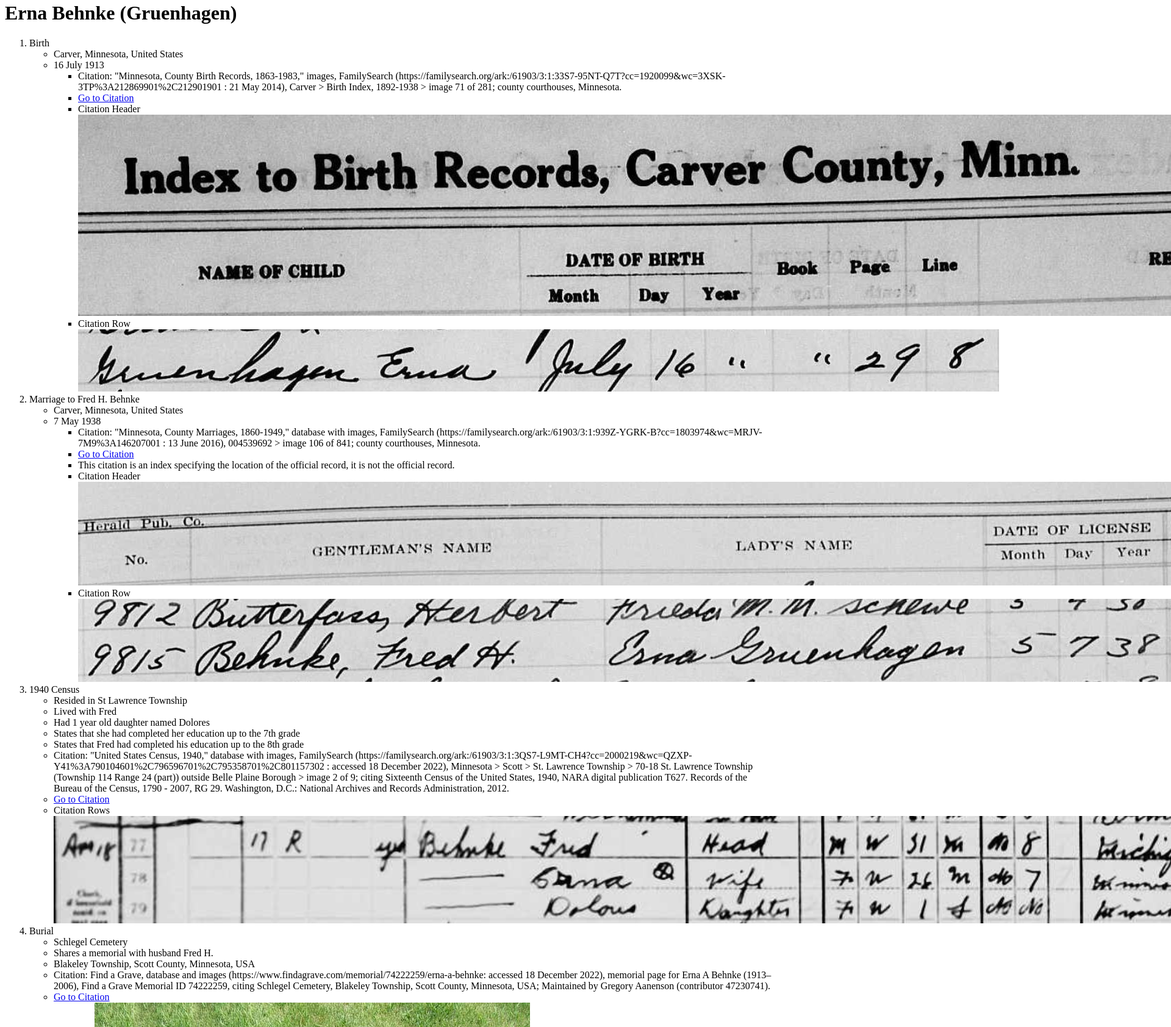
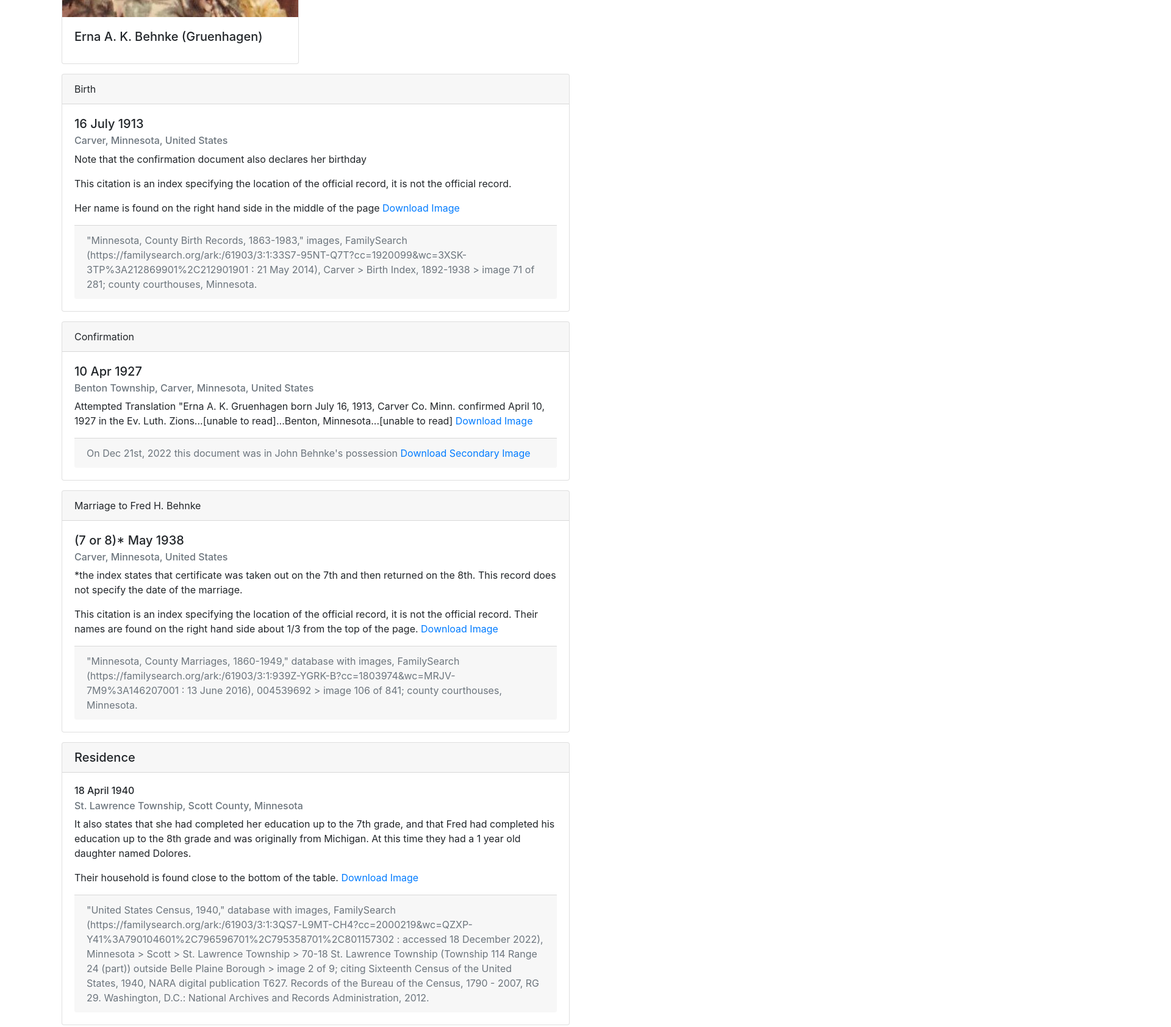
Before and after one commit to justinleebehnke/family, a plain HTML site: page index.html in a window 1280 px wide. Shown: the part 383-2067 px from the top of the page at 61% size, 1920 px wide, since content can reach past the window. Drawn offline with nearby package versions, Linux system fonts and the light colour scheme.

Commit message:
Clean up styles and format. Add confirmation

```diff
--- a/index.html
+++ b/index.html
@@ -4,88 +4,195 @@
     <meta charset="UTF-8" />
     <meta http-equiv="X-UA-Compatible" content="IE=edge" />
     <meta name="viewport" content="width=device-width, initial-scale=1.0" />
-    <link rel="stylesheet" href="./style.css" />
+    <link
+      rel="stylesheet"
+      href="https://cdn.jsdelivr.net/npm/bootstrap@4.0.0/dist/css/bootstrap.min.css"
+      integrity="sha384-Gn5384xqQ1aoWXA+058RXPxPg6fy4IWvTNh0E263XmFcJlSAwiGgFAW/dAiS6JXm"
+      crossorigin="anonymous"
+    />
+    <link rel="stylesheet" href="style.css" />
     <title>Family</title>
   </head>
-  <body>
-    <img src="images/ErnaAnnaKlaraBehnke.jpeg" />
-    <h1>Erna Behnke (Gruenhagen)</h1>
-    <ol>
-      <li>
-        Birth
-        <ul>
-          <li>Carver, Minnesota, United States</li>
-          <li>16 July 1913</li>
-          <ul>
-            <li>
-              Citation: "Minnesota, County Birth Records, 1863-1983," images, FamilySearch (https://familysearch.org/ark:/61903/3:1:33S7-95NT-Q7T?cc=1920099&wc=3XSK-3TP%3A212869901%2C212901901 : 21 May 2014), Carver > Birth Index, 1892-1938 > image 71 of 281; county courthouses, Minnesota.
-            </li>
-            <li>
+  <body class="container">
+    <div class="card" style="width: 35%">
+      <img
+        class="card-img-top"
+        src="images/ErnaAnnaKlaraBehnke.jpeg"
+        alt="Photo of Erna"
+      />
+      <div class="card-body">
+        <h5 class="card-title">Erna A. K. Behnke (Gruenhagen)</h5>
+      </div>
+    </div>
+
+    <div class="card" style="width: 75%">
+      <div class="card-header">Birth</div>
+      <div class="card-body">
+        <h5 class="card-title">16 July 1913</h5>
+        <h6 class="card-subtitle mb-2 text-muted">
+          Carver, Minnesota, United States
+        </h6>
+        <p class="card-text">
+          Note that the confirmation document also declares her birthday
+        </p>
+        <p class="card-text">
+          This citation is an index specifying the location of the official
+          record, it is not the official record.
+        </p>
+        <p class="card-text">
+          Her name is found on the right hand side in the middle of the page
           <a
-              href="https://familysearch.org/ark:/61903/3:1:33S7-95NT-Q7T?cc=1920099&wc=3XSK-3TP%3A212869901%2C212901901"
-              >Go to Citation</a
+            class="card-link"
+            href="images/GruenhagenErnaBirthIndexRecordImage.jpg"
+            download
+            >Download Image</a
           >
-            <li>Citation Header<img src="images/ErnaBehnkeBirthIndexHeader.png"></li>
-            <li>Citation Row<img src="images/ErnaBehnkeBirthIndexRow.png"></li>
-            </li>
-          </ul>
-        </ul>
-      </li>
-      <li>
-        Marriage to Fred H. Behnke
-        <ul>
-          <li>Carver, Minnesota, United States</li>
-          <li>7 May 1938</li>
-          <ul>
-          <li>
-            Citation: "Minnesota, County Marriages, 1860-1949," database with
-            images, FamilySearch
+        </p>
+        <div class="card-footer text-muted">
+          "Minnesota, County Birth Records, 1863-1983," images, FamilySearch
+          (https://familysearch.org/ark:/61903/3:1:33S7-95NT-Q7T?cc=1920099&wc=3XSK-3TP%3A212869901%2C212901901
+          : 21 May 2014), Carver > Birth Index, 1892-1938 > image 71 of 281;
+          county courthouses, Minnesota.
+        </div>
+      </div>
+    </div>
+
+    <div class="card" style="width: 75%">
+      <d class="card-header">Confirmation</d>
+      <div class="card-body">
+        <h5 class="card-title">10 Apr 1927</h5>
+        <h6 class="card-subtitle mb-2 text-muted">
+          Benton Township, Carver, Minnesota, United States
+        </h6>
+        <p class="card-text">
+          Attempted Translation "Erna A. K. Gruenhagen born July 16, 1913,
+          Carver Co. Minn. confirmed April 10, 1927 in the Ev. Luth.
+          Zions...[unable to read]...Benton, Minnesota...[unable to read]
+          <a
+            class="card-link"
+            href="images/ErnaGruenhagen-confirmation.jpg"
+            download
+            >Download Image</a
+          >
+        </p>
+        <div class="card-footer text-muted">
+          On Dec 21st, 2022 this document was in John Behnke's possession
+          <a href="images/ErnaGruenhagen-confirmation-rolled-up.jpg" download
+            >Download Secondary Image</a
+          >
+        </div>
+      </div>
+    </div>
+
+    <div class="card" style="width: 75%">
+      <div class="card-header">Marriage to Fred H. Behnke</div>
+      <div class="card-body">
+        <h5 class="card-title">(7 or 8)* May 1938</h5>
+        <h6 class="card-subtitle mb-2 text-muted"></h6>
+        <h6 class="card-subtitle mb-2 text-muted">
+          Carver, Minnesota, United States
+        </h6>
+        <p class="card-text">
+          *the index states that certificate was taken out on the 7th and then
+          returned on the 8th. This record does not specify the date of the
+          marriage.
+        </p>
+        <p class="card-text">
+          This citation is an index specifying the location of the official
+          record, it is not the official record. Their names are found on the
+          right hand side about 1/3 from the top of the page.
+          <a
+            class="card-link"
+            href="images/ErnaAndFredMarriageIndexRecord.jpg"
+            download
+            >Download Image</a
+          >
+        </p>
+        <div class="card-footer text-muted">
+          "Minnesota, County Marriages, 1860-1949," database with images,
+          FamilySearch
           (https://familysearch.org/ark:/61903/3:1:939Z-YGRK-B?cc=1803974&wc=MRJV-7M9%3A146207001
           : 13 June 2016), 004539692 > image 106 of 841; county courthouses,
           Minnesota.
-            <li>
+        </div>
+      </div>
+    </div>
+
+    <div class="card" style="width: 75%">
+      <h5 class="card-header">Residence</h5>
+      <div class="card-body">
+        <h6 class="card-title">18 April 1940</h6>
+        <h6 class="card-subtitle mb-2 text-muted">
+          St. Lawrence Township, Scott County, Minnesota
+        </h6>
+        <p class="card-text">
+          It also states that she had completed her education up to the 7th
+          grade, and that Fred had completed his education up to the 8th grade
+          and was originally from Michigan. At this time they had a 1 year old
+          daughter named Dolores.
+        </p>
+        <p class="card-text">
+          Their household is found close to the bottom of the table.
           <a
-              href="https://familysearch.org/ark:/61903/3:1:939Z-YGRK-B?cc=1803974&wc=MRJV-7M9%3A146207001"
-              >Go to Citation</a
+            class="card-link"
+            href="images/1940StLawrenceTownshipCensusRecord.jpg"
+            download
+            >Download Image</a
           >
-            </li>
-            <li>This citation is an index specifying the location of the official record, it is not the official record.</li>
-            <li>Citation Header<img src="images/FredAndErnaMarriageTableHeader.png"></li>
-            <li>Citation Row<img src="images/FredAndErnaMarriageRecordRow.png"></li>
-          </ul>
-          </li>
-        </ul>
-      </li>
-      <li>
-        1940 Census
-        <ul>
-        <li>Resided in St Lawrence Township</li>
-        <li>Lived with Fred</li>
-        <li>Had 1 year old daughter named Dolores</li>
-        <li>States that she had completed her education up to the 7th grade</li>
-        <li>States that Fred had completed his education up to the 8th grade</li>
-      </ul>
-        <ul>
-          <li>Citation: "United States Census, 1940," database with images, FamilySearch (https://familysearch.org/ark:/61903/3:1:3QS7-L9MT-CH4?cc=2000219&wc=QZXP-Y41%3A790104601%2C796596701%2C795358701%2C801157302 : accessed 18 December 2022), Minnesota > Scott > St. Lawrence Township > 70-18 St. Lawrence Township (Township 114 Range 24 (part)) outside Belle Plaine Borough > image 2 of 9; citing Sixteenth Census of the United States, 1940, NARA digital publication T627. Records of the Bureau of the Census, 1790 - 2007, RG 29. Washington, D.C.: National Archives and Records Administration, 2012.</li>
-          <li>
-            <a
-            href="https://familysearch.org/ark:/61903/3:1:3QS7-L9MT-CH4?cc=2000219&wc=QZXP-Y41%3A790104601%2C796596701%2C795358701%2C801157302"
-            >Go to Citation</a
-          >
-          <li>Citation Rows<img src="images/1940CensusResidenceErnaAndFred.png"></li>
-        </ul>
-      </li>
-      <li>
-        Burial
-        <ul>
-          <li>Schlegel Cemetery</li>
-          <li>Shares a memorial with husband Fred H.</li>
-          <li>Blakeley Township, Scott County, Minnesota, USA</li>
-          <li>Citation: Find a Grave, database and images (https://www.findagrave.com/memorial/74222259/erna-a-behnke: accessed 18 December 2022), memorial page for Erna A Behnke (1913–2006), Find a Grave Memorial ID 74222259, citing Schlegel Cemetery, Blakeley Township, Scott County, Minnesota, USA; Maintained by Gregory Aanenson (contributor 47230741).</li>
-          <li><a href="https://www.findagrave.com/memorial/74222259/erna-a-behnke">Go to Citation</a></li>
-          <li>Memorial <img src="images/ErnaAndFredGraveMemorial.jpg" /></li>
-        </ul>
-      </li>
-    </ol>
+        </p>
+        <div class="card-footer text-muted">
+          "United States Census, 1940," database with images, FamilySearch
+          (https://familysearch.org/ark:/61903/3:1:3QS7-L9MT-CH4?cc=2000219&wc=QZXP-Y41%3A790104601%2C796596701%2C795358701%2C801157302
+          : accessed 18 December 2022), Minnesota > Scott > St. Lawrence
+          Township > 70-18 St. Lawrence Township (Township 114 Range 24 (part))
+          outside Belle Plaine Borough > image 2 of 9; citing Sixteenth Census
+          of the United States, 1940, NARA digital publication T627. Records of
+          the Bureau of the Census, 1790 - 2007, RG 29. Washington, D.C.:
+          National Archives and Records Administration, 2012.
+        </div>
+      </div>
+    </div>
+
+    <div class="card" style="width: 35%">
+      <img
+        class="card-img-top"
+        src="images/ErnaAndFredGraveMemorial.jpg"
+        alt="Photo of Memorial"
+      />
+      <h5 class="card-header">Memorial</h5>
+      <div class="card-body">
+        <h5 class="card-title">2006</h5>
+        <h6 class="card-subtitle mb-2 text-muted">
+          Schlegel Cemetery, Blakeley Township, Scott County, Minnesota, USA
+        </h6>
+        <div class="card-text">
+          She shares her memorial with her husband, Fred.
+        </div>
+        <div class="card-footer text-muted">
+          Find a Grave, database and images
+          (https://www.findagrave.com/memorial/74222259/erna-a-behnke: accessed
+          18 December 2022), memorial page for Erna A Behnke (1913–2006), Find a
+          Grave Memorial ID 74222259, citing Schlegel Cemetery, Blakeley
+          Township, Scott County, Minnesota, USA; Maintained by Gregory Aanenson
+          (contributor 47230741).
+        </div>
+      </div>
+    </div>
+
+    <script
+      src="https://code.jquery.com/jquery-3.2.1.slim.min.js"
+      integrity="sha384-KJ3o2DKtIkvYIK3UENzmM7KCkRr/rE9/Qpg6aAZGJwFDMVNA/GpGFF93hXpG5KkN"
+      crossorigin="anonymous"
+    ></script>
+    <script
+      src="https://cdn.jsdelivr.net/npm/popper.js@1.12.9/dist/umd/popper.min.js"
+      integrity="sha384-ApNbgh9B+Y1QKtv3Rn7W3mgPxhU9K/ScQsAP7hUibX39j7fakFPskvXusvfa0b4Q"
+      crossorigin="anonymous"
+    ></script>
+    <script
+      src="https://cdn.jsdelivr.net/npm/bootstrap@4.0.0/dist/js/bootstrap.min.js"
+      integrity="sha384-JZR6Spejh4U02d8jOt6vLEHfe/JQGiRRSQQxSfFWpi1MquVdAyjUar5+76PVCmYl"
+      crossorigin="anonymous"
+    ></script>
   </body>
 </html>
--- a/style.css
+++ b/style.css
@@ -0,0 +1,3 @@
+.card {
+  margin: 1em;
+}
```
Also changed, not shown: images/1940CensusResidenceErnaAndFred.png (deleted), images/ErnaBehnkeBirthIndexHeader.png (deleted), images/ErnaBehnkeBirthIndexRow.png (deleted), images/ErnaGruenhagen-confirmation-rolled-up.jpg (added), images/ErnaGruenhagen-confirmation.jpg (added), images/FredAndErnaMarriageRecordRow.png (deleted), images/FredAndErnaMarriageTableHeader.png (deleted), 3 other files. Lines whose indentation alone changed are shown as unchanged.
